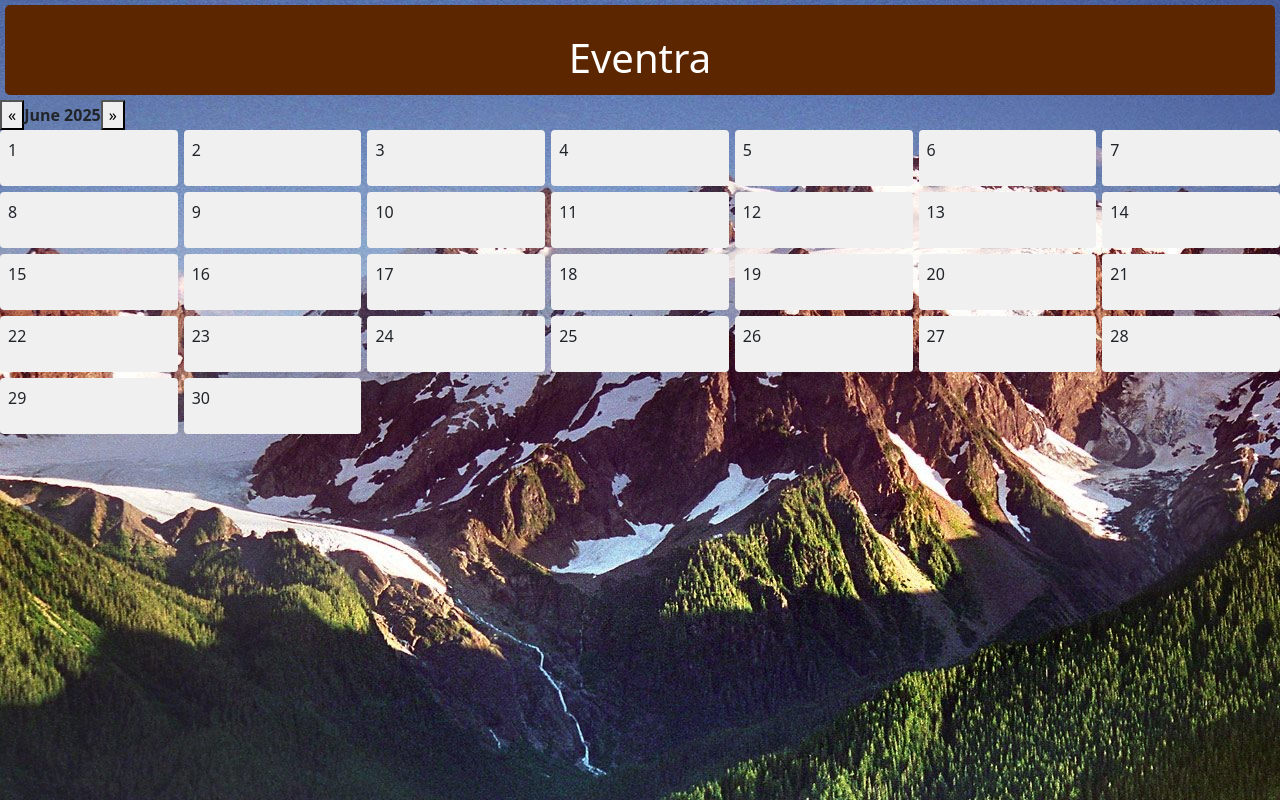
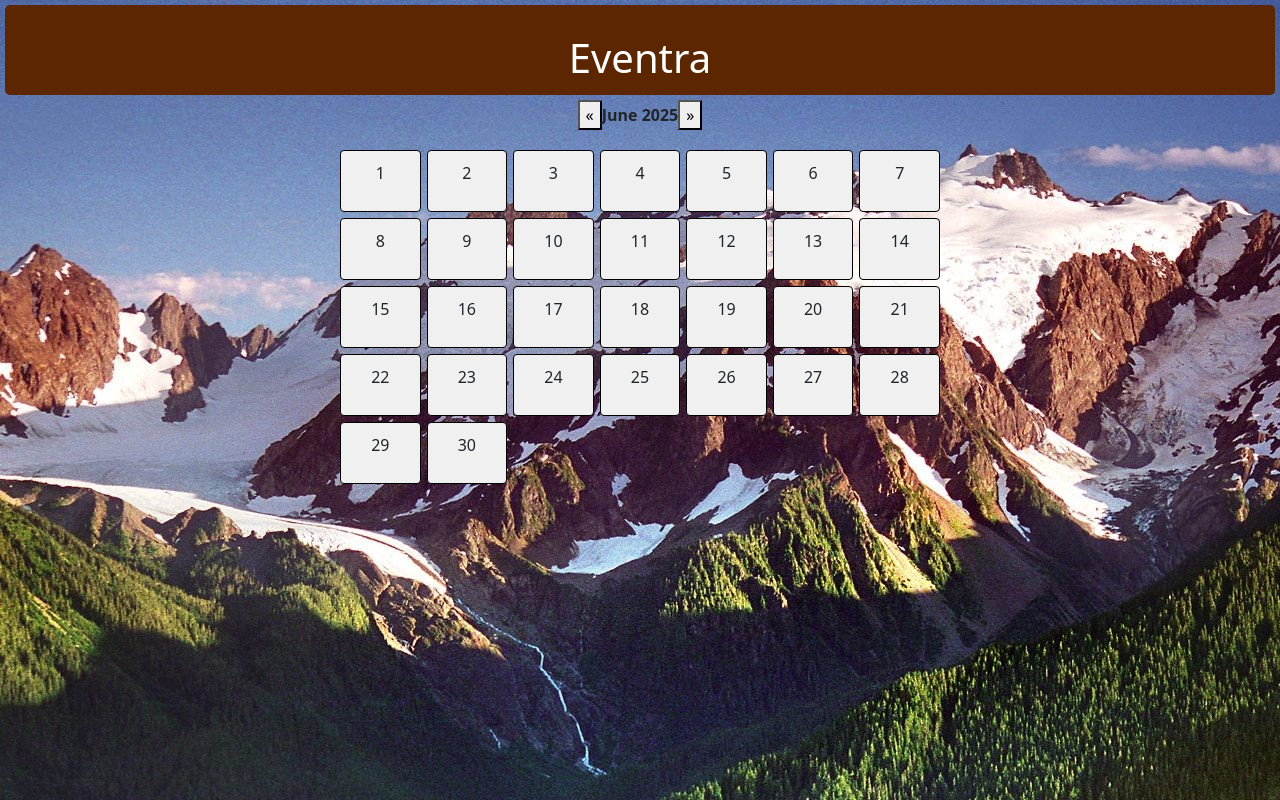
Before and after one commit to Santi-50/TrabajoFinal_Front_Back, an Angular app: page / in a window 1280 px wide. Built offline with nearby package versions, Linux system fonts and the light colour scheme.

Commit message:
Cambio CSS y Html

```diff
--- a/src/app/componentes/calendar/calendar.component.css
+++ b/src/app/componentes/calendar/calendar.component.css
@@ -1,19 +1,62 @@
+
+/* Grilla de días del calendario */
 .grid {
   display: grid;
   grid-template-columns: repeat(7, 1fr);
   gap: 6px;
+  max-width: 600px;
+  margin: 20px auto;
 }
+
+/* Cada día del calendario */
 .day {
-  padding: 8px;
+  padding: 10px;
   background-color: #f0f0f0;
   cursor: pointer;
   border-radius: 4px;
+  border: 1px solid black; /* Borde negro fino */
+  text-align: center;
 }
+
 .day:hover {
   background-color: #dbeafe;
 }
+
+/* Lista de eventos dentro de un día */
 ul {
   list-style: none;
   padding-left: 0;
   margin-top: 4px;
 }
+
+/* Panel para agregar evento */
+.evento-panel {
+  background-color: #333;
+  color: white;
+  padding: 12px;
+  margin: 20px auto;
+  max-width: 500px;
+  border-radius: 6px;
+  text-align: center;
+}
+
+
+.evento-panel input {
+  padding: 6px;
+  margin-right: 6px;
+  border-radius: 4px;
+  border: 1px solid black; /* borde negro */
+}
+
+.evento-panel button {
+  padding: 6px 12px;
+  border: 1px solid white;
+  background-color: #555;
+  color: white;
+  border-radius: 4px;
+  cursor: pointer;
+}
+
+.evento-panel button:hover {
+  background-color: #777;
+}
--- a/src/app/componentes/calendar/calendar.component.html
+++ b/src/app/componentes/calendar/calendar.component.html
@@ -1,3 +1,4 @@
+
 <div>
   <button (click)="prevMonth()">«</button>
   <strong>{{ currentDate | date: 'MMMM yyyy' }}</strong>
@@ -15,7 +16,8 @@
   </div>
 </div>
 
-<div *ngIf="selectedDate">
+
+<div *ngIf="selectedDate" class="evento-panel">
   <h4>Agregar evento para {{ selectedDate | date }}</h4>
   <input #eventTitle type="text" placeholder="Título del evento" />
   <button (click)="addEvent(eventTitle.value); eventTitle.value = ''">Agregar</button>
--- a/src/styles.css
+++ b/src/styles.css
@@ -10,3 +10,7 @@ body{
     padding: 5px;
     text-align: center;
 }
+
+div {
+  text-align: center;
+}
```
